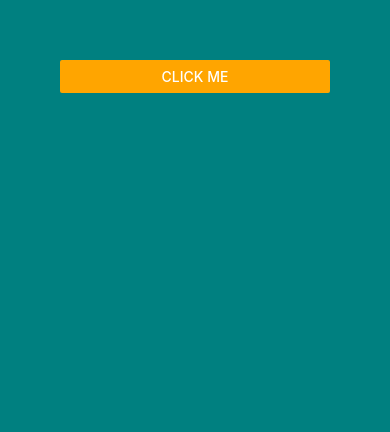
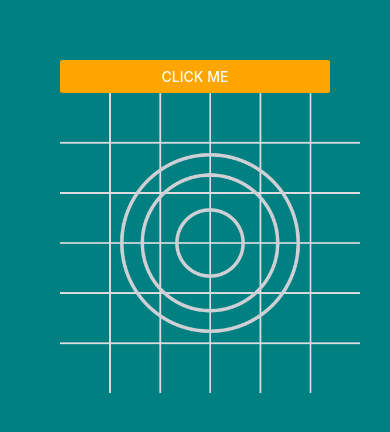
Before and after one commit to zacnation/rn-core-components, a React Native app: screen / in a window 390 px wide. Shown: the top 432 px of the page. Built offline with nearby package versions, Linux system fonts and the light colour scheme.

Commit message:
Pressable

```diff
--- a/App.js
+++ b/App.js
@@ -1,4 +1,4 @@
-import { View, Text, Image, ScrollView, Button } from "react-native";
+import { View, Text, Image, ScrollView, Button, Pressable } from "react-native";
 const logoImg = require("./assets/adaptive-icon.png");
 
 export default function App() {
@@ -9,6 +9,13 @@ export default function App() {
         onPress={() => alert("Hello World")}
         color="orange"
       />
+      <Pressable
+        onPress={() => {
+          alert("Pressed!");
+        }}
+      >
+        <Image source={logoImg} style={{ width: 300, height: 300 }} />
+      </Pressable>
     </View>
   );
 }
```
